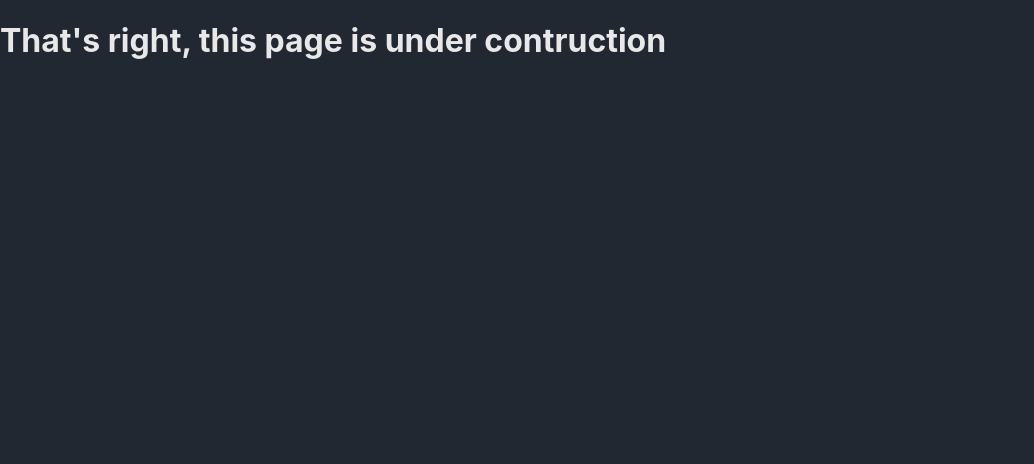
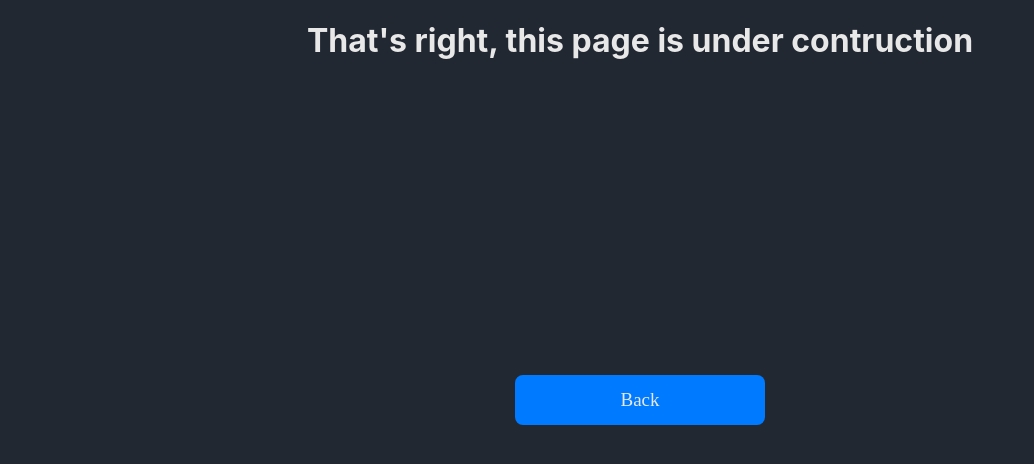
Before and after one commit to ZenxyNC/zencourse, a React (Create React App) app: page /zencourse/under-construction in a window 1280 px wide. Shown: the top 464 px of the page, without its empty margins (0-1034 px from the left). Built offline with nearby package versions, Linux system fonts and the light colour scheme; a web font is replaced by a local one.

Commit message:
Route updates, updated under-cons

```diff
--- a/src/page-component/css/underconstruction.css
+++ b/src/page-component/css/underconstruction.css
@@ -0,0 +1,17 @@
+.back-cons {
+  width: 250px;
+  height: 50px;
+  border-radius: 8px;
+  border: none;
+  background-color: #007AFF;
+  color: #E8E8E8;
+  font-family: 'GSansMedium';
+  font-size: 19px;
+  position: absolute;
+  left: 50%;
+  top: 50%;
+  transform: translate(-50%, -50%)
+}
+.title-cons {
+  text-align: center;
+}
--- a/src/page-component/home.js
+++ b/src/page-component/home.js
@@ -69,8 +69,8 @@ export default function Home() {
             <div className='widget-title'>Utilities</div>
             <div className='utilities-button-panel'>
               <button onClick={() => navigate('/zencourse/utilities/schedule', {replace : true})} className='utilities-button'>Schedule</button><br/>
-              <button onClick={() => navigate('/zencourse/utilities/task', {replace : true})} className='utilities-button'>Task</button><br/>
-              <button className='utilities-button'>Presence</button>
+              <button onClick={() => navigate('/zencourse/under-construction', {replace : true})} className='utilities-button'>Task</button><br/>
+              <button onClick={() => navigate('/zencourse/under-construction', {replace : true})} className='utilities-button'>Presence</button>
             </div>
             <div id='quotesOfTheDay' onClick={setQuotesStatus}>
               <div className={`quotesButton ${isQuotes ? 'opened' : 'idle'}`}>
--- a/src/page-component/schedule.js
+++ b/src/page-component/schedule.js
@@ -5,7 +5,7 @@ import tuesday from '../resource/schedule-image/Tuesday-XI.png';
 import wednesday from '../resource/schedule-image/Wednesday-XI.png';
 import thursday from '../resource/schedule-image/Thursday-XI.png';
 import friday from '../resource/schedule-image/Friday-XI.png';
-import zen from '../resource/Icon.png';
+import zen from '../resource/Icon.png'
 import { useNavigate } from 'react-router-dom';
 
 export default function Schedule() {
--- a/src/page-component/underconstruction.js
+++ b/src/page-component/underconstruction.js
@@ -1,5 +1,9 @@
+import './css/underconstruction.css'
 export default function UnderConstruction() {
   return (
-    <h1 style={{color:'#E8E8E8'}}>That's right, this page is under contruction</h1>
+    <>
+      <h1 style={{color:'#E8E8E8'}} className='title-cons'>That's right, this page is under contruction</h1>
+      <button onClick={() => window.history.back()} className='back-cons'>Back</button>
+    </>
   )
 }
```
Also changed, not shown: public/404.html (added).
